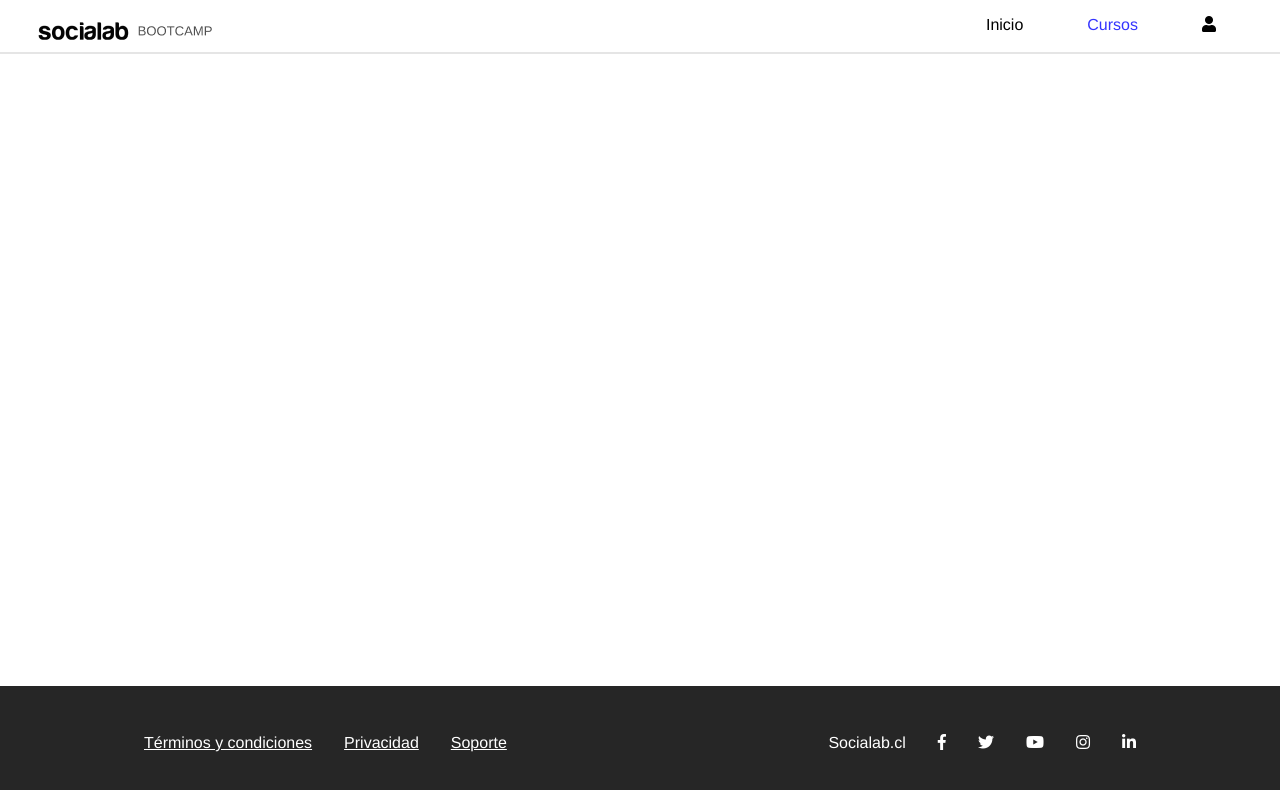
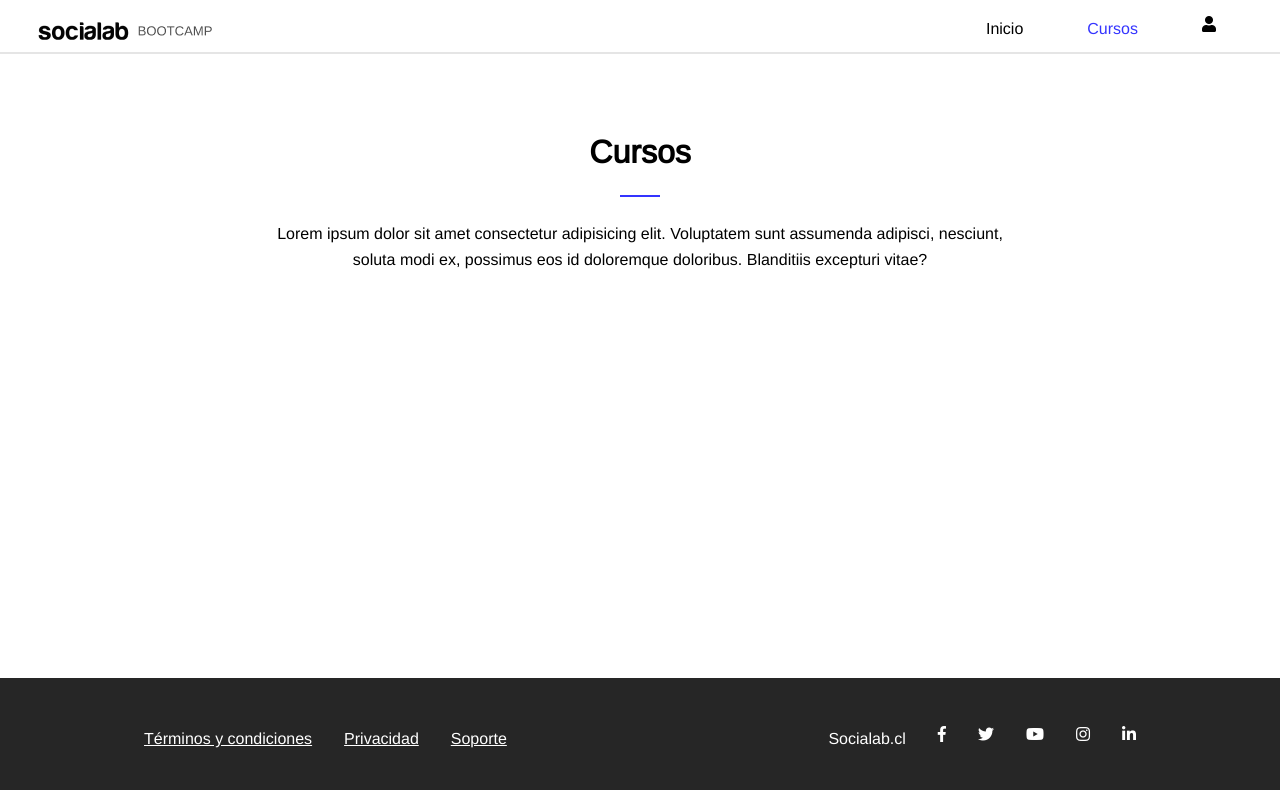
Before and after one commit to HelenaMinond/proyect_soc, a Vue app: page / in a window 1280 px wide. Shown: the top 790 px of the page. Built offline with nearby package versions, Linux system fonts and the light colour scheme.

Commit message:
desarrollo de seccion header

```diff
--- a/src/components/Footer.vue
+++ b/src/components/Footer.vue
@@ -49,7 +49,8 @@ export default {
 .link {
   text-decoration: underline;
 }
-p, i {
+p,
+i {
   margin: 0 1rem;
 }
 </style>
--- /dev/null
+++ b/src/components/Header.vue
@@ -0,0 +1,34 @@
+<template>
+  <div class="header">
+    <h1>Cursos</h1>
+    <hr>
+    <p>Lorem ipsum dolor sit amet consectetur adipisicing elit. Voluptatem sunt assumenda adipisci, nesciunt, soluta modi ex, possimus eos id doloremque doloribus. Blanditiis excepturi vitae?</p>
+  </div>
+</template>
+
+<script>
+export default {
+  name: "Header",
+};
+</script>
+
+<style lang="scss">
+.header {
+  display: flex;
+  flex-direction: column;
+  align-items: center;
+  margin: 5rem 15rem;
+}
+hr {
+  width: 5%;
+}
+p {
+  line-height: 1.6;
+  text-align: center;
+}
+hr{
+   border: 1.5px solid #3434FF;
+   background: #3434FF;
+   margin: 1.5rem 0;
+}
+</style>
--- a/src/components/Nav.vue
+++ b/src/components/Nav.vue
@@ -21,7 +21,7 @@ export default {
 
 <style lang="scss">
 .nav {
-  border-bottom: 2px solid #E5E5E5;
+  border-bottom: 2px solid #e5e5e5;
   margin: 1rem 0;
 }
 .nav > div {
@@ -30,17 +30,20 @@ export default {
 .nav__content {
   justify-content: space-between;
 }
-.nav__content--logo, .nav__content--opc {
+.nav__content--logo,
+.nav__content--opc {
   margin: 0 2rem;
 }
 .nav__content--opc {
   display: flex;
   flex-direction: row;
 }
-.opc-1, .opc-2, .opc-3 {
+.opc-1,
+.opc-2,
+.opc-3 {
   margin: 0 2rem;
 }
 .opc-2 {
-  color: #3434FF;
+  color: #3434ff;
 }
 </style>
--- a/src/views/Home.vue
+++ b/src/views/Home.vue
@@ -1,18 +1,21 @@
 <template>
   <div>
     <Nav />
+    <Header />
     <Footer />
   </div>
 </template>
 
 <script>
 import Nav from "@/components/Nav.vue";
+import Header from "@/components/Header.vue";
 import Footer from "@/components/Footer.vue";
 
 export default {
   name: "Home",
   components: {
     Nav,
+    Header,
     Footer,
   },
 };
```
